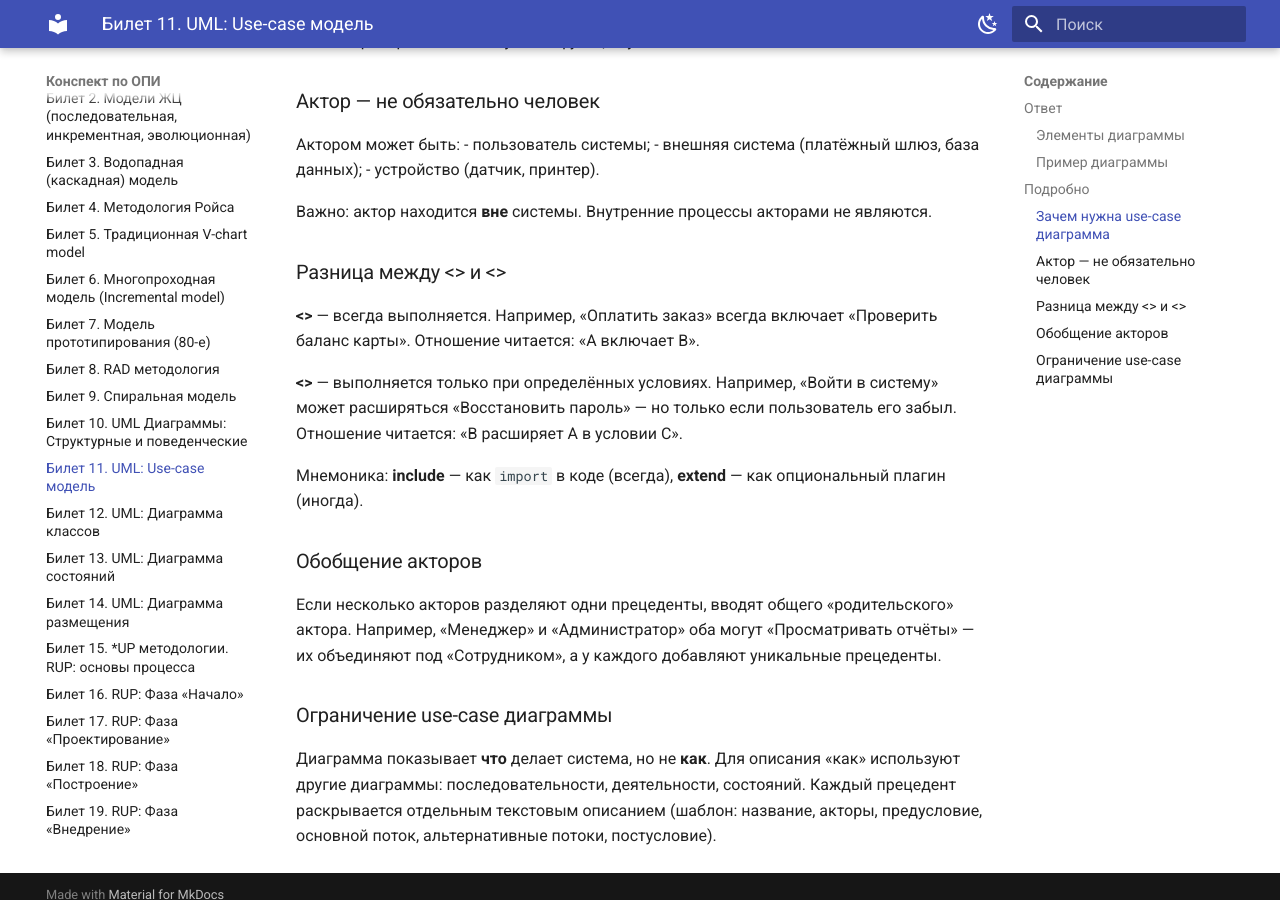
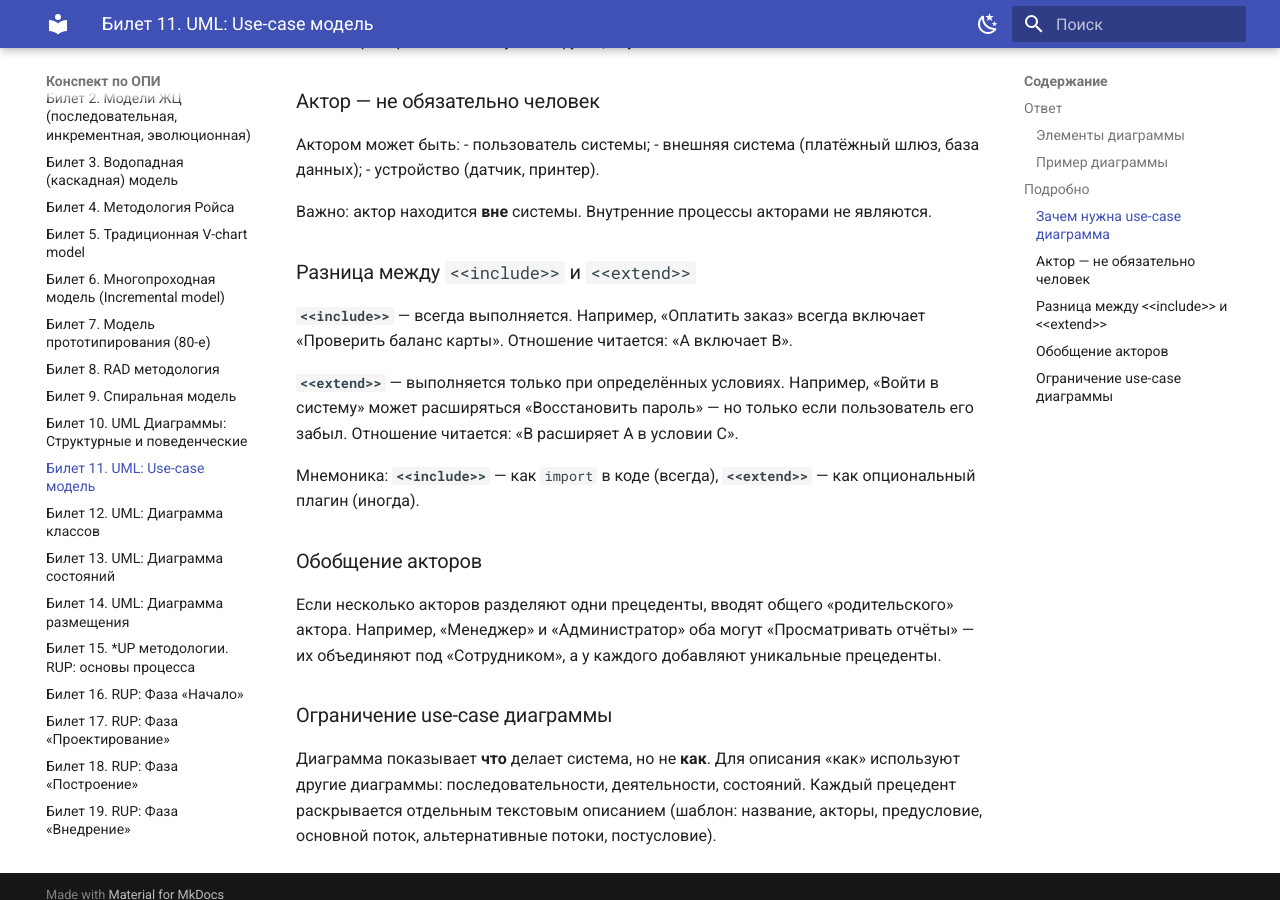
Before and after one commit to artem961/exam-opi-notes, an MkDocs documentation site: the page built from docs/11-uml-use-case.md, in a window 1280 px wide and 900 px high, scrolled down 2177 px. Built offline with MkDocs 1.6.1 and Material for MkDocs 9.7.7, drawn with Linux system fonts in a browser that asks for light colours; some of the changed lines change nothing that is shown; some of the changed text lies outside the part shown.

Commit message:
билет 11: исправить рендер <<include>> и <<extend>> (backticks)

```diff
--- a/docs/11-uml-use-case.md
+++ b/docs/11-uml-use-case.md
@@ -10,8 +10,8 @@
 - **Прецедент (Use Case)** — конкретная функция системы, представляющая ценность для актора. Изображается эллипсом с названием внутри.
 - **Граница системы** — прямоугольник, внутри которого находятся все прецеденты. Акторы — снаружи.
 - **Ассоциация** — линия между актором и прецедентом: актор инициирует прецедент или получает от него результат.
-- **<<include>>** — прецедент A всегда включает прецедент B (обязательное включение). Пунктирная стрелка с надписью «include».
-- **<<extend>>** — прецедент B опционально расширяет прецедент A в определённых условиях. Пунктирная стрелка с надписью «extend».
+- **`<<include>>`** — прецедент A всегда включает прецедент B (обязательное включение). Пунктирная стрелка с надписью «include».
+- **`<<extend>>`** — прецедент B опционально расширяет прецедент A в определённых условиях. Пунктирная стрелка с надписью «extend».
 - **Обобщение** — актор B наследует все прецеденты актора A; или прецедент B специализирует прецедент A.
 
 ![Элементы use-case диаграммы](assets/lec-uml-use-case-elements-actor-usecase-include-extend-generalization.png)
@@ -37,13 +37,13 @@ Use-case диаграмма — первое, что показывают зак
 
 Важно: актор находится **вне** системы. Внутренние процессы акторами не являются.
 
-### Разница между <<include>> и <<extend>>
+### Разница между `<<include>>` и `<<extend>>`
 
-**<<include>>** — всегда выполняется. Например, «Оплатить заказ» всегда включает «Проверить баланс карты». Отношение читается: «A включает B».
+**`<<include>>`** — всегда выполняется. Например, «Оплатить заказ» всегда включает «Проверить баланс карты». Отношение читается: «A включает B».
 
-**<<extend>>** — выполняется только при определённых условиях. Например, «Войти в систему» может расширяться «Восстановить пароль» — но только если пользователь его забыл. Отношение читается: «B расширяет A в условии C».
+**`<<extend>>`** — выполняется только при определённых условиях. Например, «Войти в систему» может расширяться «Восстановить пароль» — но только если пользователь его забыл. Отношение читается: «B расширяет A в условии C».
 
-Мнемоника: **include** — как `import` в коде (всегда), **extend** — как опциональный плагин (иногда).
+Мнемоника: **`<<include>>`** — как `import` в коде (всегда), **`<<extend>>`** — как опциональный плагин (иногда).
 
 ### Обобщение акторов
 
```
